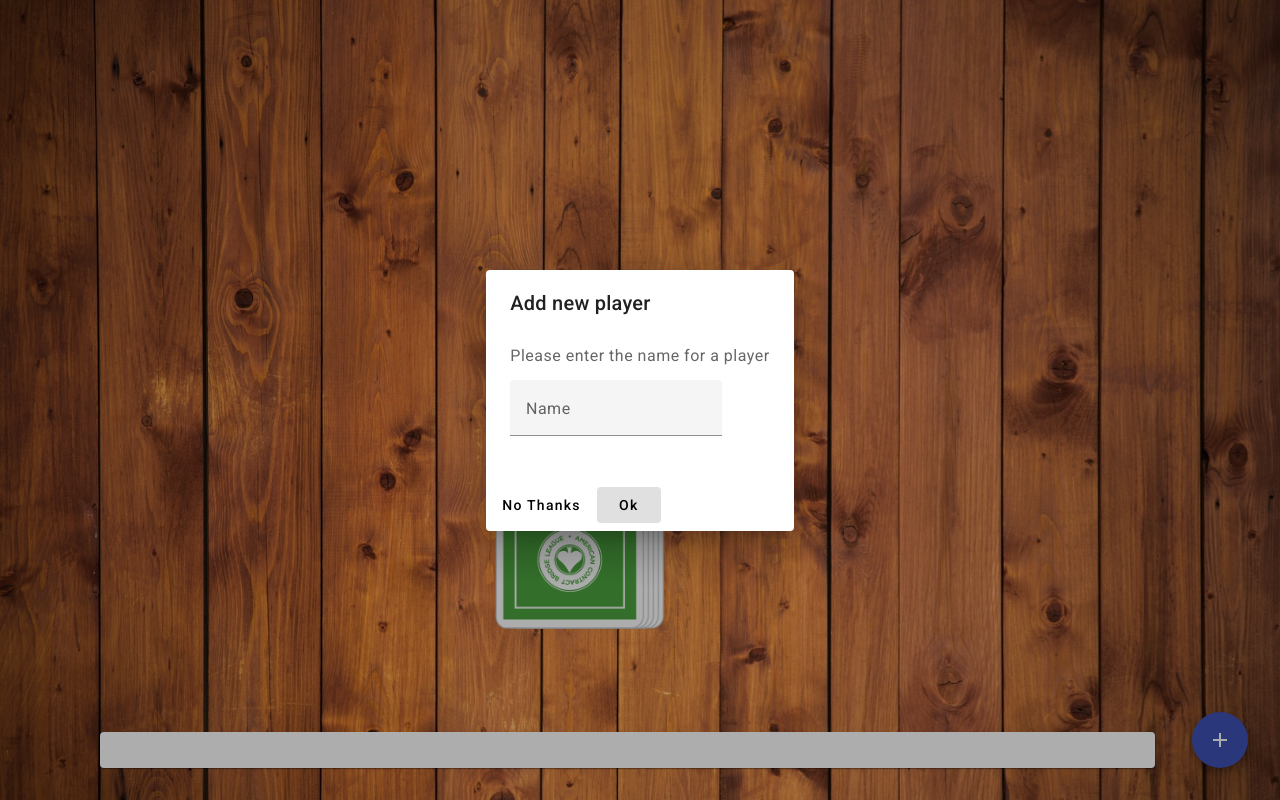
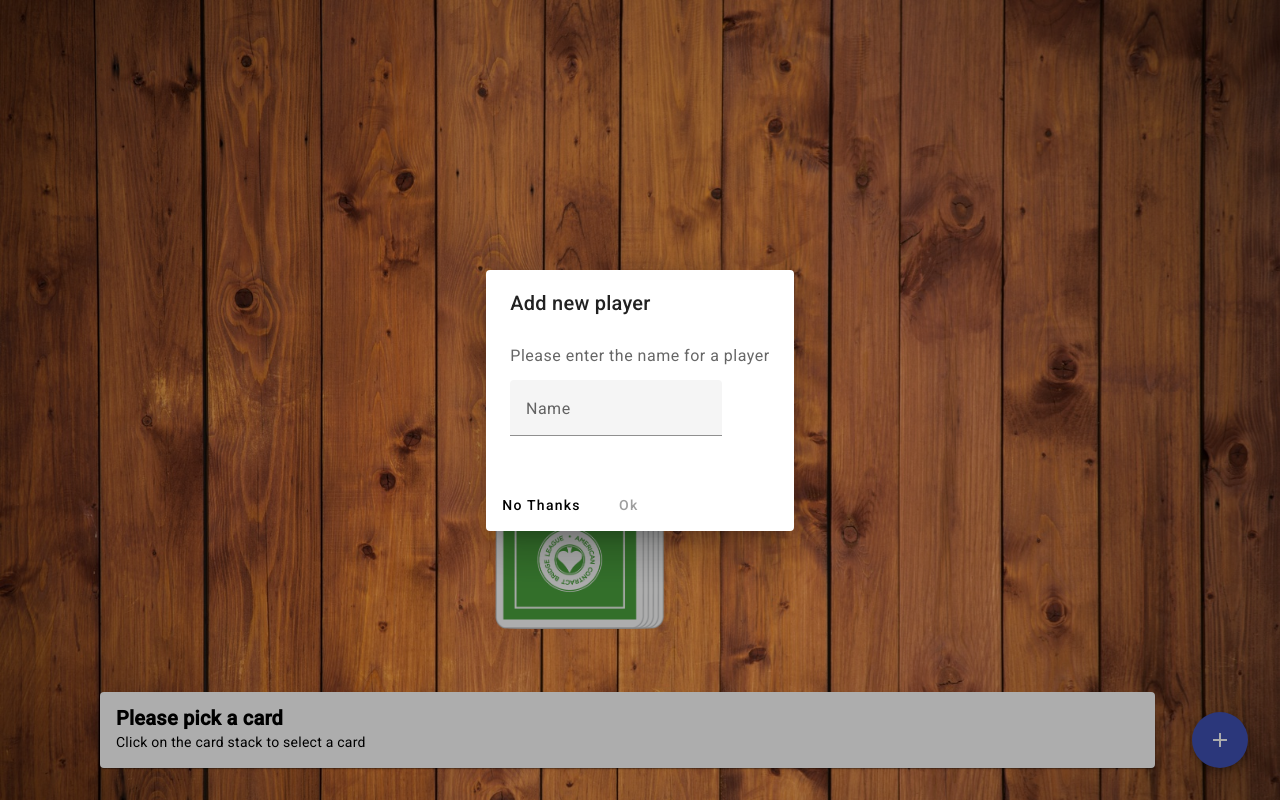
Before and after one commit to KevinAmmerman/ring_of_fire, an Angular app: page /game in a window 1280 px wide. Both pictures are taken after a click on the button "add". Built offline with nearby package versions, Linux system fonts and the light colour scheme.

Commit message:
some fixes on add player and a general description

```diff
--- a/src/app/dialog-add-player/dialog-add-player.component.html
+++ b/src/app/dialog-add-player/dialog-add-player.component.html
@@ -8,5 +8,5 @@
 </div>
 <div mat-dialog-actions>
   <button mat-button (click)="onNoClick()">No Thanks</button>
-  <button mat-button [mat-dialog-close]="name" cdkFocusInitial>Ok</button>
+  <button mat-button [disabled]="name.length == 0" [mat-dialog-close]="name" cdkFocusInitial>Ok</button>
 </div>
--- a/src/app/dialog-add-player/dialog-add-player.component.ts
+++ b/src/app/dialog-add-player/dialog-add-player.component.ts
@@ -1,4 +1,5 @@
 import { Component } from '@angular/core';
+import { MatDialogRef} from '@angular/material/dialog';
 
 @Component({
   selector: 'app-dialog-add-player',
@@ -9,5 +10,9 @@
 
   name: string = '';
 
-  onNoClick() {}
+  constructor( private dialogRef: MatDialogRef<DialogAddPlayerComponent>) {}
+
+  onNoClick(): void {
+    this.dialogRef.close();
+  }
 }
--- a/src/app/game-task-card/game-task-card.component.html
+++ b/src/app/game-task-card/game-task-card.component.html
@@ -1,5 +1,5 @@
 <mat-card>
-    <mat-card-header class="header">{{ title }}</mat-card-header>
-    <mat-card-content class="content_task">{{ description }}
+    <mat-card-header class="header">{{ card ? title : 'Please pick a card' }}</mat-card-header>
+    <mat-card-content class="content_task">{{ card ? description : 'Click on the card stack to select a card' }}
     </mat-card-content>
 </mat-card>
--- a/src/app/game/game.component.ts
+++ b/src/app/game/game.component.ts
@@ -45,7 +45,9 @@
     const dialogRef = this.dialog.open(DialogAddPlayerComponent);
 
     dialogRef.afterClosed().subscribe((name: string) => {
-      this.game.players.push(name);
+      if (name && name.length > 0) {
+        this.game.players.push(name);
+      }
     });
   }
 
```
